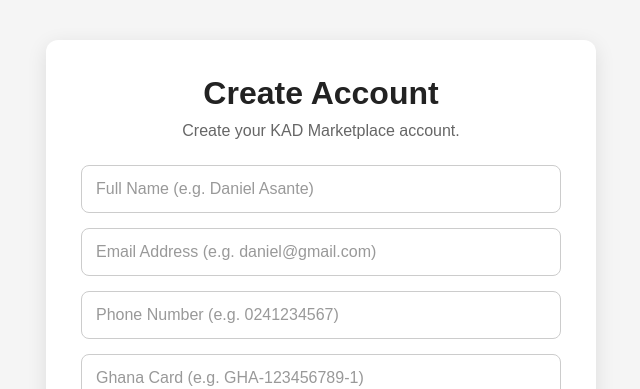
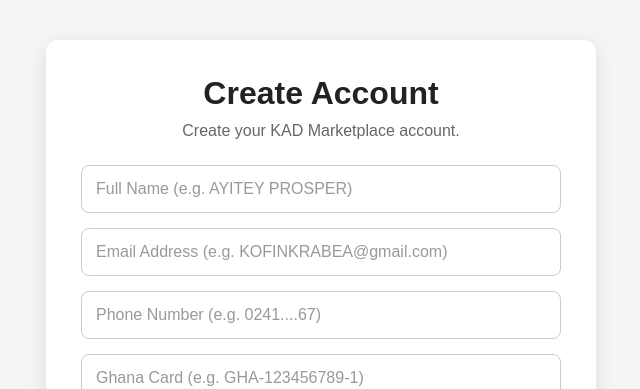
Before and after one commit to starlifeofficial2000-byte/kad-marketplace, a React (Vite) app in the folder client/: page /register in a window 1280 px wide. Shown: the top 389 px of the page, without its empty margins (319-959 px from the left). Built offline with nearby package versions, Linux system fonts and the light colour scheme; no server answers.

Commit message:
Update registration page

```diff
--- a/client/src/pages/Register.jsx
+++ b/client/src/pages/Register.jsx
@@ -306,7 +306,7 @@
 
                         name="name"
 
-                        placeholder="Full Name (e.g. Daniel Asante)"
+                        placeholder="Full Name (e.g. AYITEY PROSPER)"
 
                         value={formData.name}
 
@@ -325,7 +325,7 @@
 
                         name="email"
 
-                        placeholder="Email Address (e.g. daniel@gmail.com)"
+                        placeholder="Email Address (e.g. KOFINKRABEA@gmail.com)"
 
                         value={formData.email}
 
@@ -344,7 +344,7 @@
 
                         name="phone"
 
-                        placeholder="Phone Number (e.g. 0241234567)"
+                        placeholder="Phone Number (e.g. 0241....67)"
 
                         value={formData.phone}
 
```
